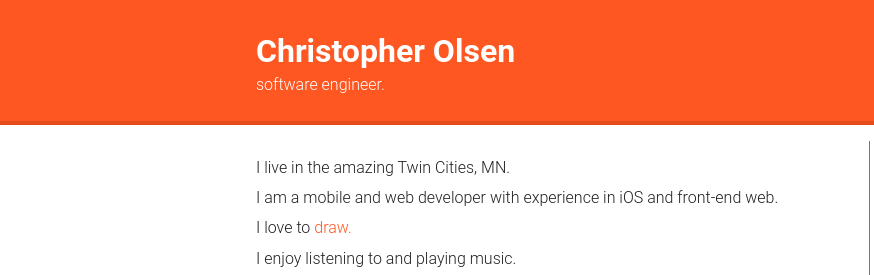
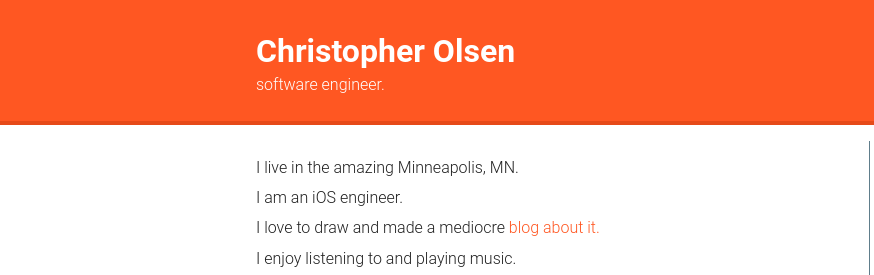
Before and after one commit to caolsen/caolsen.github.io, a plain HTML site: page index.html in a window 1280 px wide. Shown: the top 275 px of the page, 0-874 px from the left. Drawn offline with Linux system fonts and the light colour scheme.

Commit message:
Update index.html

```diff
--- a/index.html
+++ b/index.html
@@ -25,9 +25,9 @@
             <div class="grid">
                 <div id="about-me" class="col-4-5">
                     <ul>
-                        <li>I live in the amazing Twin Cities, MN.</li>
-                        <li>I am a mobile and web developer with experience in iOS and front-end web.</li>
-                        <li>I love to <a href="http://chrisolsenart.com">draw.</a></li>
+                        <li>I live in the amazing Minneapolis, MN.</li>
+                        <li>I am an iOS engineer.</li>
+                        <li>I love to draw and made a mediocre <a href="http://chrisolsenart.com">blog about it.</a></li>
                         <li>I enjoy listening to and playing music.</li>
                         <li>I am a gamer and enjoy building custom computers.</li>
                         <li>I am a die-hard Star Wars fan.</li>
```
